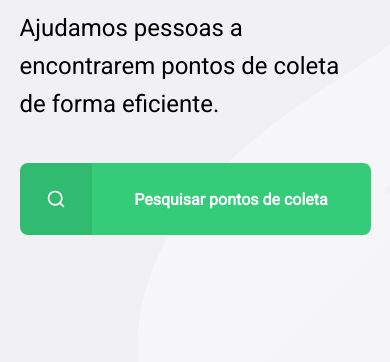
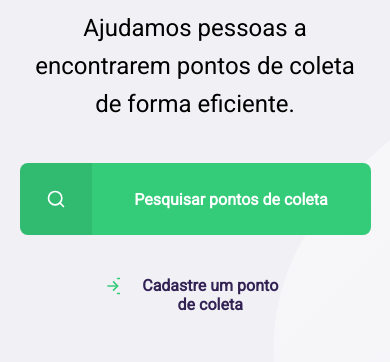
Before and after one commit to Jliporace/NLW, a plain HTML site: page index.html in a window 390 px wide. Shown: the part 482-844 px from the top of the page. Drawn offline with Linux system fonts and the light colour scheme.

Commit message:
changed display for different screen sizes

```diff
--- a/styles/main.css
+++ b/styles/main.css
@@ -143,4 +143,29 @@
     text-align: center;
 }
 /* altura fixa e variavel
+vw
 */
+
+@media (max-width: 900px){
+    #page-home {
+        background-position-x: 70vw;
+
+    }
+
+    #page-home .content {
+        align-items: center;
+        text-align: center;
+    }
+
+    #page-home header a {
+        position: absolute;
+        bottom: 48px;
+
+        left: 50%;
+        transform: translateX(-50%);
+    }
+
+    #page-home main {
+        align-items: center;
+    };
+}
```
